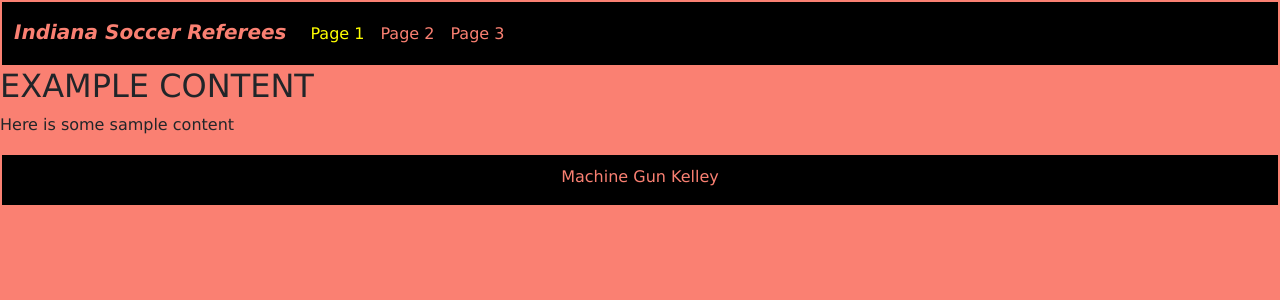
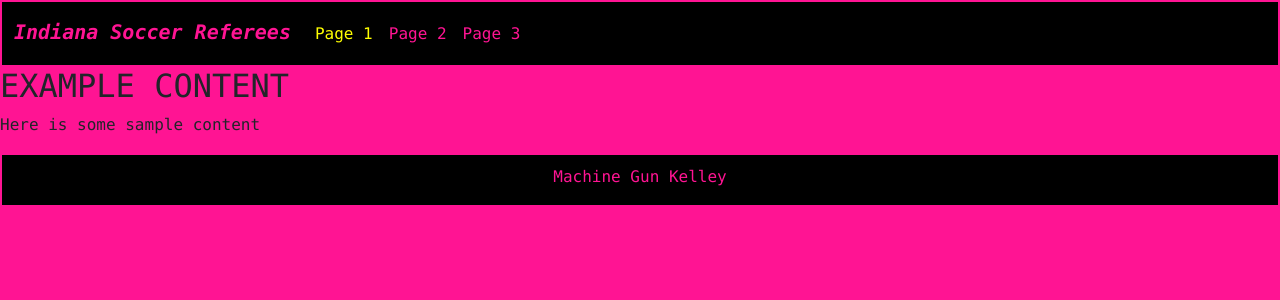
Before and after one commit to HealthyHoosier/DSP, a PHP site: page / in a window 1280 px wide. Shown: the top 300 px of the page. Run offline with PHP 8.4, Linux system fonts and the light colour scheme; some libraries are stand-ins or nearby versions.

Commit message:
These are Sachi's changes

```diff
--- a/app/public/css/styles.css
+++ b/app/public/css/styles.css
@@ -2,41 +2,41 @@
 header{
     /*BORDER*/
     border-style: solid;
-    border-color: salmon;
+    color:#FF1493;
     border-width: 2px;
     /*BACKGROUND*/
     background-color: black;
 }
 .navbar-light .navbar-brand{
     /*TEXT*/
-    font-family: 'verdana';
-    color: salmon;
+    font-family:"Lucida Console", "Courier New", monospace;
+    color:#FF1493;
     /*PADDING*/
     padding-top: 10px;
 }
 .navbar-light .navbar-brand:hover{
     /*TEXT*/
-    font-family: 'verdana';
-    color: salmon;
+    font-family: "Lucida Console", "Courier New", monospace;
+    color:#FF1493;
 }
 .navbar-light .navbar-nav .nav-link{
     /*TEXT*/
-    font-family: 'verdana';
-    color: salmon;
+    font-family:"Lucida Console", "Courier New", monospace;
+    color:#FF1493;
 }
 .navbar-light .navbar-nav .nav-link.active{
     /*TEXT*/
-    font-family: 'verdana';
+    font-family: "Lucida Console", "Courier New", monospace;
     color: yellow;
 }
 .navbar-light .navbar-nav .nav-link:hover{
     /*TEXT*/
-    font-family: 'verdana';
-    color: pink;
+    font-family:"Lucida Console", "Courier New", monospace;
+    color:#FF1493;
 }
 .navbar-toggler {
     /*COLORS*/
-    background-color: salmon;
+    background-color:#FF1493;
     opacity: 100%;
 }
 
@@ -44,22 +44,22 @@ header{
 /*----------------------------------------------------BODY------------------------------------------------*/
 body{
     /*TEXT*/
-    font-family: 'verdana';
+    font-family: "Lucida Console", "Courier New", monospace;
     /*COLORS*/
-    background-color:salmon;
+    background-color:#FF1493;
 }
 
 /*---------------------------------------------------FOOTER------------------------------------------------*/
 footer{
     /*TEXT*/
-    font-family: 'verdana';
-    color: salmon;
+    font-family: "Lucida Console", "Courier New", monospace;
+    color:#FF1493;
     text-align: center;
     /*COLORS*/
     background-color:black;
     /*BORDER*/
     border-style: solid;
-    border-color: salmon;
+    border-color:#FF1493;
     border-width: 2px;
     /*PADDING*/
     padding-top: 10px;
```
